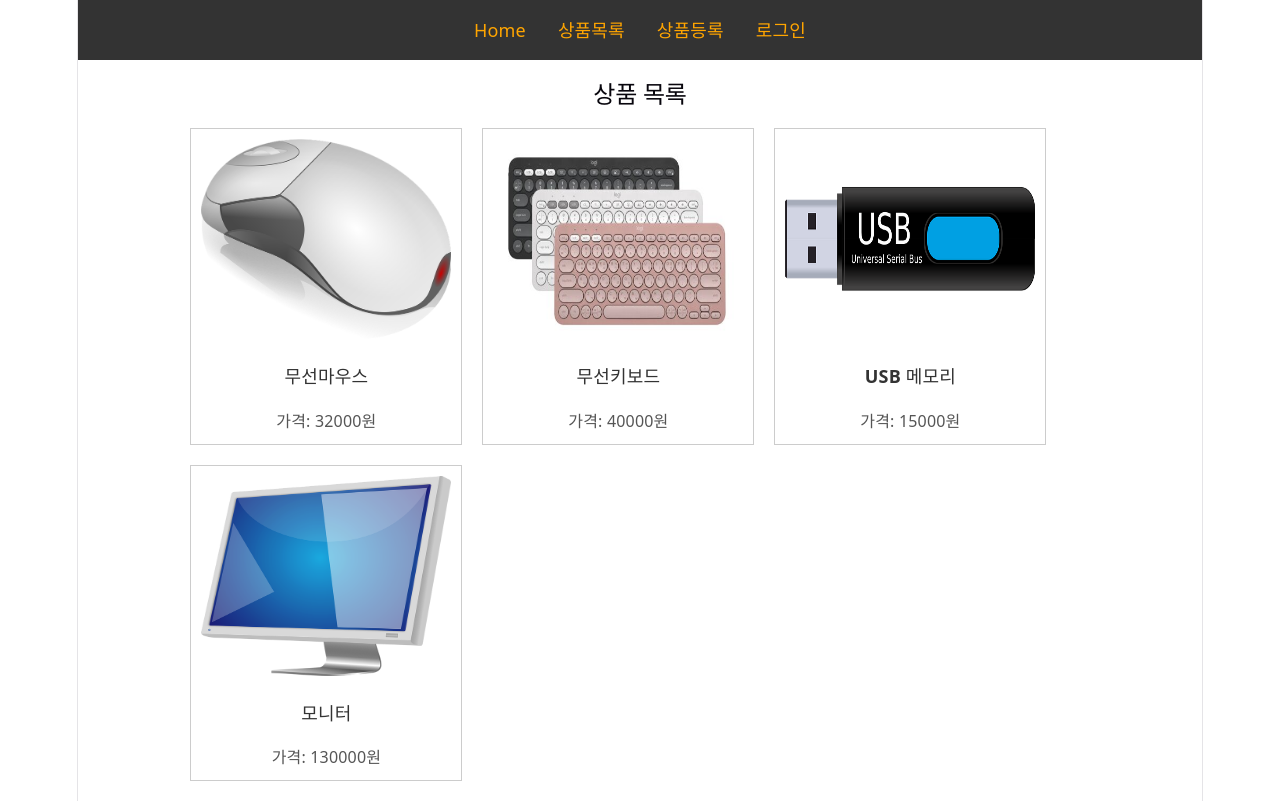
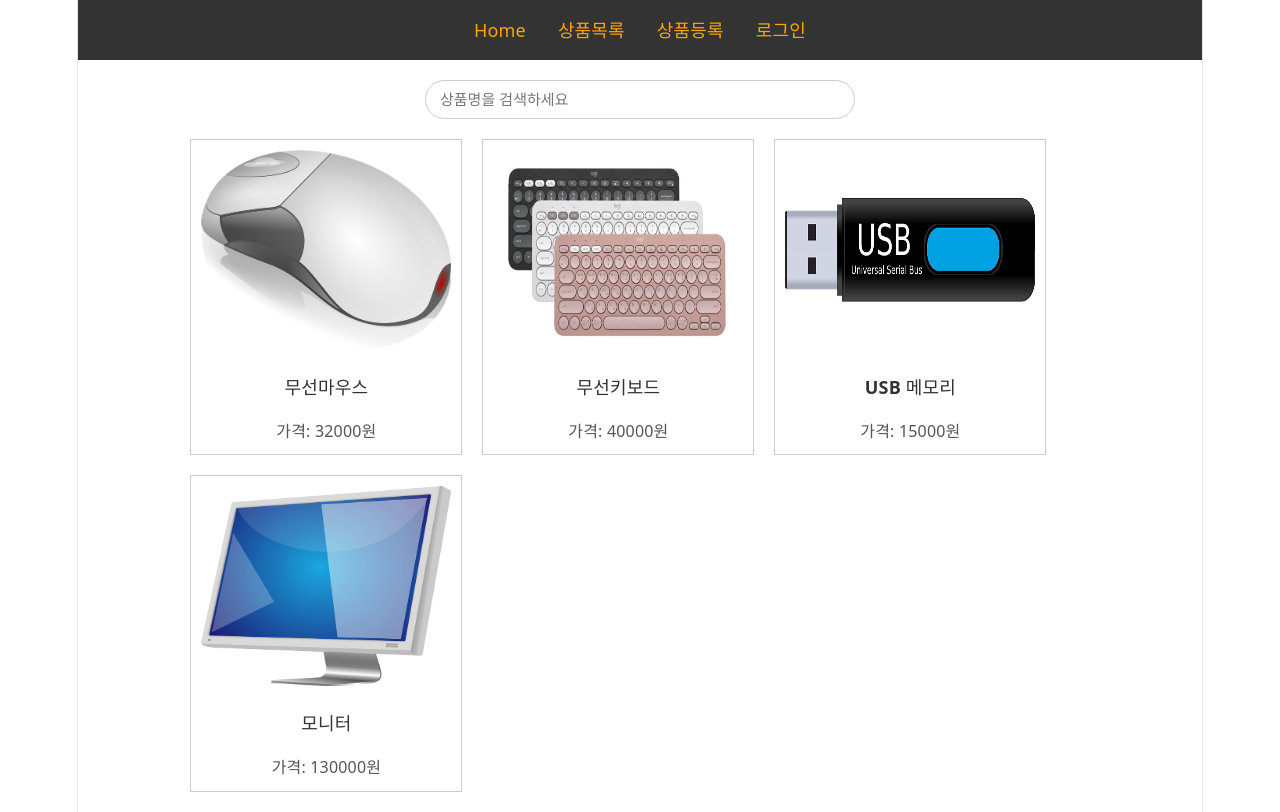
Before and after one commit to YoonYeoSun/shopping, a React (Vite) app: page /products in a window 1280 px wide. Built offline with nearby package versions, Linux system fonts and the light colour scheme.

Commit message:
검색기능 구현

```diff
--- a/src/App.css
+++ b/src/App.css
@@ -84,6 +84,29 @@
 }
 .product-list h2{margin-bottom: 20px;}
 .card-container{
+  display: flex;
+  flex-wrap: wrap;
+  gap: 20px;
+}
+
+.search-area{
+  margin-bottom: 20px;
+}
+.search-area input{
+  width: 100%;
+  max-width: 400px;
+  padding: 10px 14px;
+  border: 1px solid #ccc;
+  border-radius: 20px;
+  font-size: 15px;
+}
+.no-result{
+  padding: 40px 0;
+  color: #777;
+  text-align: center;
+}
+
+.card-container {
   display: flex;
   flex-wrap: wrap;
   gap: 20px;
--- a/src/App.tsx
+++ b/src/App.tsx
@@ -47,7 +47,7 @@ function App() {
             <Route path="/products/add" element={<AddProduct />} />
             <Route path="/signIn" element={<SignIn onLogin={handleLogin} />} />
             <Route path="/signUp" element={<SignUp />} />
-            <Route path="/dashboard" element={<DashBoard />} userRole={userRole} />
+            <Route path="/dashboard" element={<DashBoard />} />
           </Routes>
         </BrowserRouter>
       </section>
--- a/src/layouts/Header.tsx
+++ b/src/layouts/Header.tsx
@@ -16,7 +16,16 @@ const Header = ({isLoggedIn, userId, userRole, onLogout}: HeaderProps) => {
             <nav>
                 <NavLink to="/">Home</NavLink>
                 <NavLink to="/products">상품목록</NavLink>
-                <NavLink to="/products/add">상품등록</NavLink>
+                <NavLink to="/products/add"
+                    onClick={(e) => {
+                        if(userRole !== "admin") {
+                            e.preventDefault();
+                            alert("관리자 전용 메뉴입니다.");
+                        }
+                    }}
+                >
+                    상품등록
+                </NavLink>
                 {
                     userRole === "admin" &&
                     <NavLink to="/dashboard">관리자</NavLink>
--- a/src/products/ProductList.tsx
+++ b/src/products/ProductList.tsx
@@ -4,6 +4,7 @@ import keyboard from "../assets/keyboard.png";
 import monitor from "../assets/monitor.png";
 import usb from "../assets/usb.png";
 import { Link } from "react-router-dom";
+import { useState } from "react";
 
 export const imageMap: Record<string, string> = {
         "mouse.png": mouse,
@@ -14,12 +15,31 @@ export const imageMap: Record<string, string> = {
 
 const ProductList = () => {
 
+    const [keyword, setKeyword] = useState<string>("");
+
+    const filteredProducts = products.filter((p) =>
+        p.name.toLowerCase().includes(keyword.toLowerCase())
+    );
+
     return (
         <div className="product-list">
-            <h2>상품 목록</h2>
+            {/* 검색 기능 구현 */}
+            <div className="search-area">
+                <input
+                    type="text"
+                    placeholder="상품명을 검색하세요"
+                    value={keyword}
+                    onChange={(e) => setKeyword(e.target.value)}
+                />
+            </div>
+
+                {
+                    filteredProducts.length === 0 ?
+                    (<p className="no-result">검색 결과가 없습니다.</p>) :
+                    (
                         <div className="card-container">
                             {
-                    products.map((product: any) => (
+                                filteredProducts.map((product: any) => (
                                     <Link key={product.id} to={`/products/${product.id}`}>
                                         <div className="card">
                                             <img
@@ -36,6 +56,8 @@ const ProductList = () => {
                                 ))
                             }
                         </div>
+                    )
+                }
         </div>
     )
 }
--- a/src/users/DashBoard.tsx
+++ b/src/users/DashBoard.tsx
@@ -1,13 +1,6 @@
-import { useNavigate } from "react-router-dom"
 import orders from "../data/orders.json"
 
-interface DashboardProps {
-    userRole: string | null
-}
-
-const DashBoard = ({userRole}: DashboardProps) => {
-
-    const navigate = useNavigate();
+const DashBoard = () => {
 
     return (
         <div>
```
Lines whose indentation alone changed are shown as unchanged.
